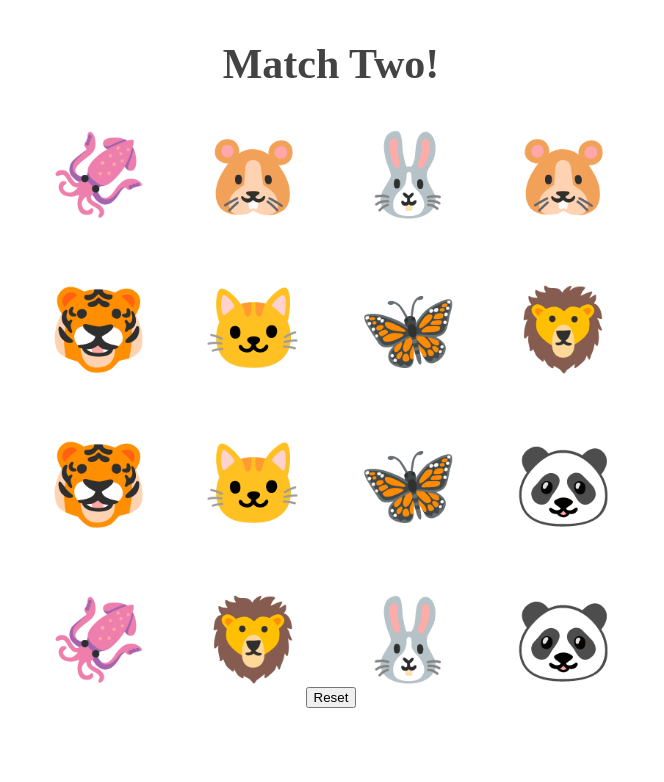
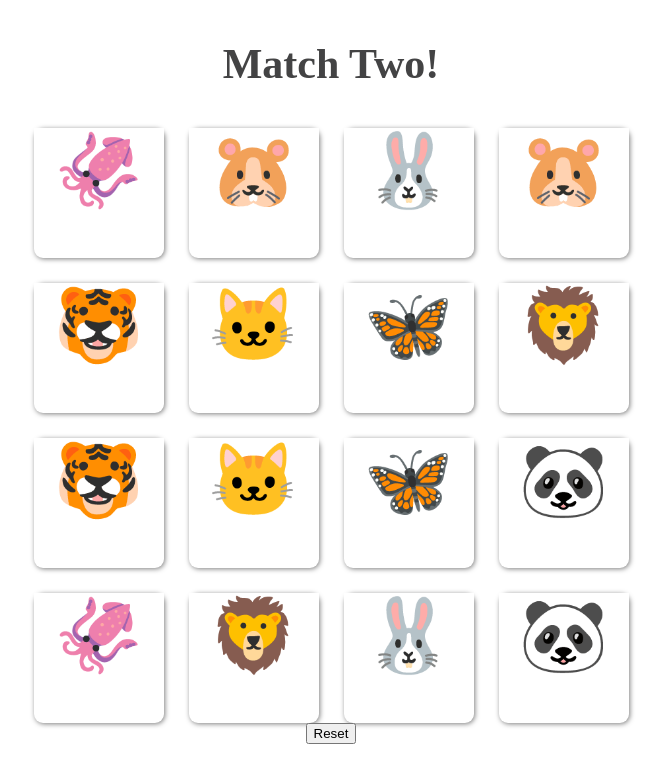
Before and after one commit to SirRedrick/match-two, a React (Create React App) app: page / in a window 1280 px wide. Shown: the top 782 px of the page, without its empty margins (309-973 px from the left). Built offline with nearby package versions, Linux system fonts and the light colour scheme.

Commit message:
Initial button styling

```diff
--- a/src/App.css
+++ b/src/App.css
@@ -1,5 +1 @@
 @import-normalize;
-
-.card {
-	font-size: 5rem;
-}
--- a/src/components/Card.js
+++ b/src/components/Card.js
@@ -1,11 +1,39 @@
 import React from 'react';
+import styled from 'styled-components';
 
 function Card({ face, isChosen, onClick }) {
 	return (
-		<div className="card" style={isChosen ? { background: 'green' } : {}} onClick={onClick}>
-			{face}
-		</div>
+		<Container onClick={onClick}>
+			<InnerCard>
+				<CardFront>{face}</CardFront>
+			</InnerCard>
+		</Container>
 	);
 }
 
 export default Card;
+
+// Styles
+
+const Container = styled.div`
+	background-color: transparent;
+	width: 130px;
+	height: 130px;
+
+	font-size: 4.5rem;
+`;
+
+const InnerCard = styled.div`
+	width: 100%;
+	height: 100%;
+	text-align: center;
+	box-shadow: 1px 1px 5px rgba(0, 0, 0, 0.5);
+	border-radius: 9px;
+`;
+
+const CardFront = styled.div`
+	background-color: #fff;
+	display: flex;
+	justify-content: center;
+	align-items: center;
+`;
--- a/src/components/Game.js
+++ b/src/components/Game.js
@@ -33,6 +33,7 @@ function Game() {
 	}
 
 	function handleClick(index) {
+		console.log(index);
 		const tempCards = [...cards];
 		const card = { ...cards[index] };
 		card.isChosen = !card.isChosen;
@@ -74,6 +75,10 @@ export default Game;
 
 // Styles
 
+const Container = styled.div`
+	text-align: center;
+`;
+
 const Grid = styled.div`
 	display: grid;
 	grid-template-columns: repeat(4, 130px);
@@ -83,7 +88,3 @@ const Grid = styled.div`
 	width: max-content;
 	margin: 40px auto 0 auto;
 `;
-
-const Container = styled.div`
-	text-align: center;
-`;
```
